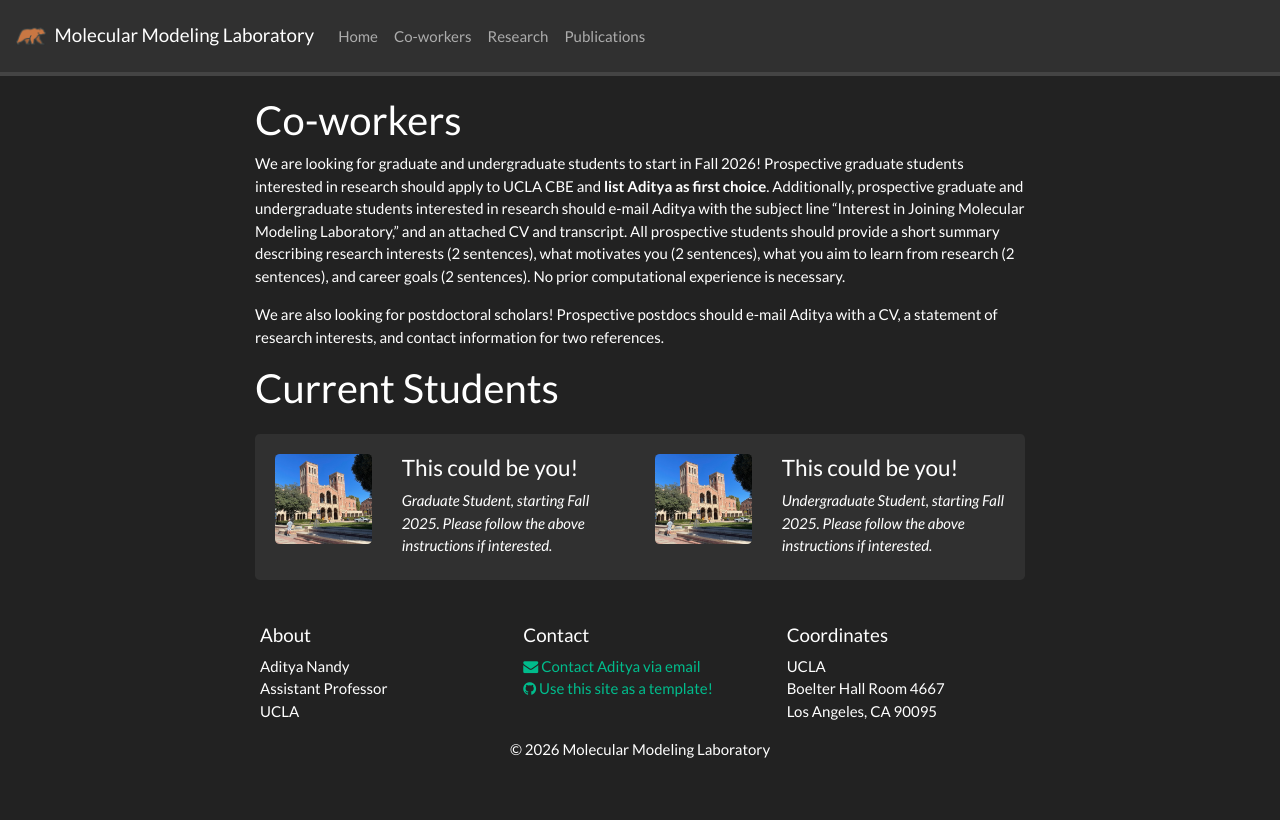
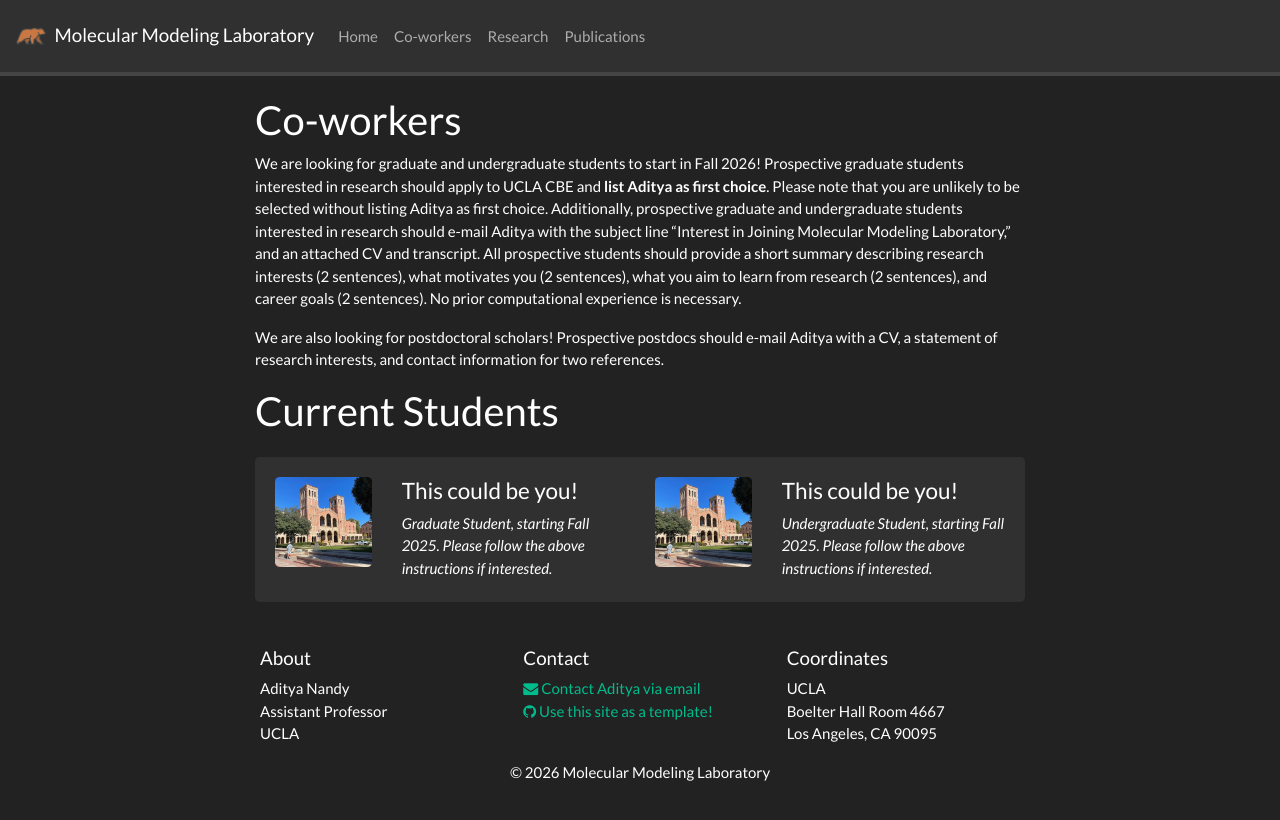
Before and after one commit to adityanandy/adityanandy.github.io, a Jekyll site: the page built from _pages/coworkers.md, in a window 1280 px wide. Shown: the top 820 px of the page. Built offline with Jekyll 4.4.1, drawn with Linux system fonts in a browser that asks for light colours; nearby versions of some CDN libraries; a style sheet for code colours, icons or effects is not loaded.

Commit message:
Update coworkers.md

```diff
--- a/_pages/coworkers.md
+++ b/_pages/coworkers.md
@@ -8,7 +8,7 @@ permalink: /co-workers/
 ## Co-workers
 
 <!-- **We are looking for new team members!** [(see openings)]({{ site.url }}{{ site.baseurl }}/vacancies) **!** -->
-We are looking for graduate and undergraduate students to start in Fall 2026! Prospective graduate students interested in research should apply to UCLA CBE and **list Aditya as first choice**. Additionally, prospective graduate and undergraduate students interested in research should e-mail Aditya with the subject line "Interest in Joining Molecular Modeling Laboratory," and an attached CV and transcript. All prospective students should provide a short summary describing research interests (2 sentences), what motivates you (2 sentences), what you aim to learn from research (2 sentences), and career goals (2 sentences). No prior computational experience is necessary.
+We are looking for graduate and undergraduate students to start in Fall 2026! Prospective graduate students interested in research should apply to UCLA CBE and **list Aditya as first choice**. Please note that you are unlikely to be selected without listing Aditya as first choice. Additionally, prospective graduate and undergraduate students interested in research should e-mail Aditya with the subject line "Interest in Joining Molecular Modeling Laboratory," and an attached CV and transcript. All prospective students should provide a short summary describing research interests (2 sentences), what motivates you (2 sentences), what you aim to learn from research (2 sentences), and career goals (2 sentences). No prior computational experience is necessary.
 
 We are also looking for postdoctoral scholars! Prospective postdocs should e-mail Aditya with a CV, a statement of research interests, and contact information for two references.
 
```
